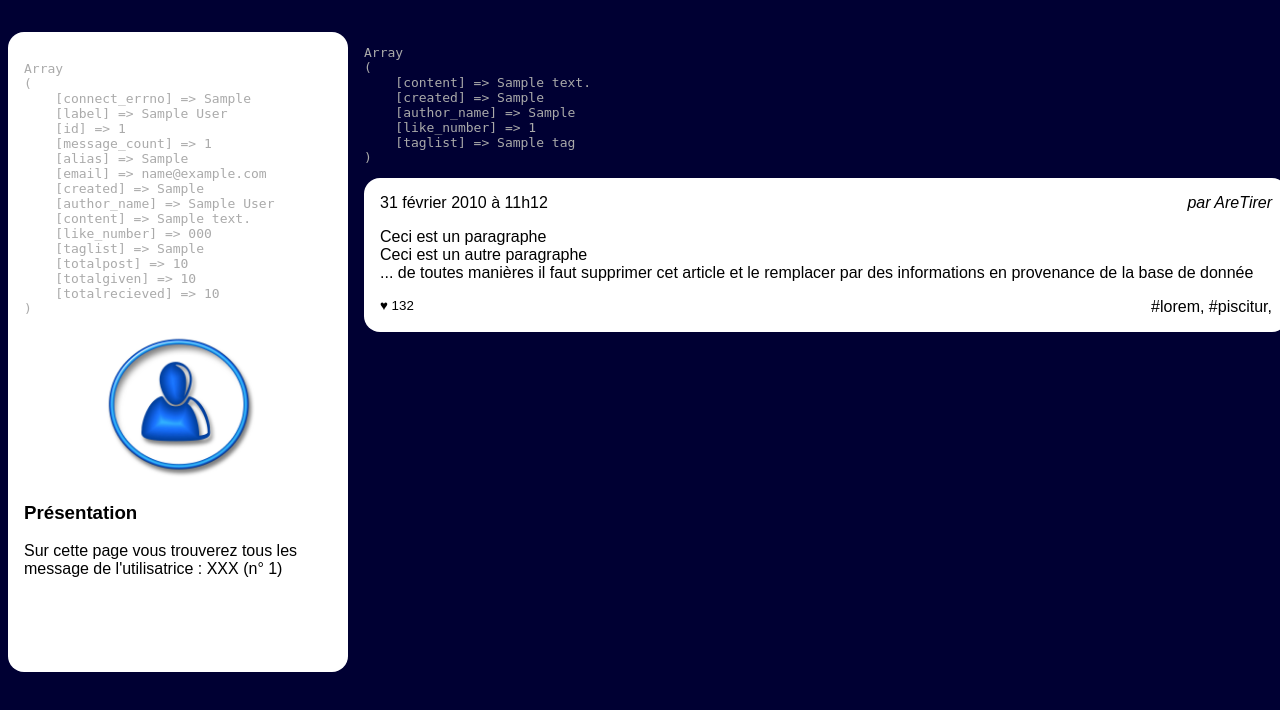
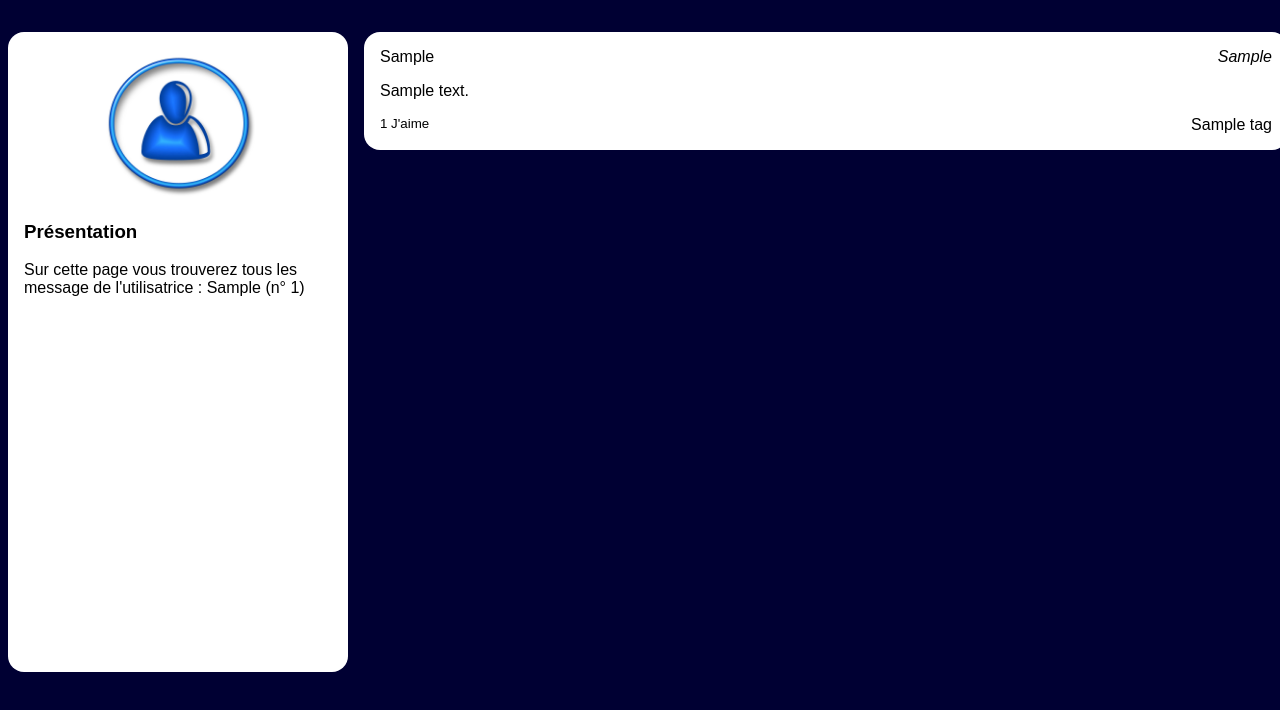
Before and after one commit to boris-valero/social_network, a PHP site: page /wall.php?user_id=1 in a window 1280 px wide. Shown: the part 90-800 px from the top of the page. Run offline with PHP 8.4, Linux system fonts and the light colour scheme; tables that the repository leaves empty or names only in its code hold one stand-in row (values such as "Sample post").

Commit message:
Update Wall.php

```diff
--- a/wall.php
+++ b/wall.php
@@ -27,46 +27,27 @@
         </header>
         <div id="wrapper">
             <?php
-            /**
-             * Etape 1: Le mur concerne un utilisateur en particulier
-             * La première étape est donc de trouver quel est l'id de l'utilisateur
-             * Celui ci est indiqué en parametre GET de la page sous la forme user_id=...
-             * Documentation : https://www.php.net/manual/fr/reserved.variables.get.php
-             * ... mais en résumé c'est une manière de passer des informations à la page en ajoutant des choses dans l'url
-             */
             $userId =intval($_GET['user_id']);
             ?>
             <?php
-            /**
-             * Etape 2: se connecter à la base de donnée
-             */
-            $mysqli = new mysqli("localhost", "root", "root", "socialnetwork");
+            $mysqli = new mysqli("localhost", "root", "Jvale2lppsc", "socialnetwork");
             ?>
-
             <aside>
                 <?php
-                /**
-                 * Etape 3: récupérer le nom de l'utilisateur
-                 */
                 $laQuestionEnSql = "SELECT * FROM users WHERE id= '$userId' ";
                 $lesInformations = $mysqli->query($laQuestionEnSql);
                 $user = $lesInformations->fetch_assoc();
-                //@todo: afficher le résultat de la ligne ci dessous, remplacer XXX par l'alias et effacer la ligne ci-dessous
-                echo "<pre>" . print_r($user, 1) . "</pre>";
                 ?>
                 <img src="user.jpg" alt="Portrait de l'utilisatrice"/>
                 <section>
                     <h3>Présentation</h3>
-                    <p>Sur cette page vous trouverez tous les message de l'utilisatrice : XXX
+                    <p>Sur cette page vous trouverez tous les message de l'utilisatrice : <?php echo htmlspecialchars($user['alias']); ?>
                         (n° <?php echo $userId ?>)
                     </p>
                 </section>
             </aside>
             <main>
                 <?php
-                /**
-                 * Etape 3: récupérer tous les messages de l'utilisatrice
-                 */
                 $laQuestionEnSql = "
                     SELECT posts.content, posts.created, users.alias as author_name,
                     COUNT(likes.id) as like_number, GROUP_CONCAT(DISTINCT tags.label) AS taglist
@@ -84,36 +65,26 @@
                 {
                     echo("Échec de la requete : " . $mysqli->error);
                 }
-
-                /**
-                 * Etape 4: @todo Parcourir les messsages et remplir correctement le HTML avec les bonnes valeurs php
-                 */
                 while ($post = $lesInformations->fetch_assoc())
                 {
-
-                    echo "<pre>" . print_r($post, 1) . "</pre>";
                     ?>
                     <article>
                         <h3>
-                            <time datetime='2020-02-01 11:12:13' >31 février 2010 à 11h12</time>
+                        <time><?php echo $post['created'] ?></time>
                         </h3>
-                        <address>par AreTirer</address>
+                        <address><?php echo $post['author_name'] ?></address>
                         <div>
-                            <p>Ceci est un paragraphe</p>
-                            <p>Ceci est un autre paragraphe</p>
-                            <p>... de toutes manières il faut supprimer cet
-                                article et le remplacer par des informations en
-                                provenance de la base de donnée</p>
+                        <div>
+                        <p><?php echo nl2br(htmlspecialchars($post['content'])); ?></p>
                         </div>
                         <footer>
-                            <small>♥ 132</small>
-                            <a href="">#lorem</a>,
-                            <a href="">#piscitur</a>,
+                            <small><?php echo intval($post['like_number']); ?> J'aime</small>
+                            <a href="#"><?php echo htmlspecialchars($post['taglist']); ?></a>
                         </footer>
                     </article>
-                <?php } ?>
-
-
+                <?php
+                }
+                   ?>
             </main>
         </div>
     </body>
```
